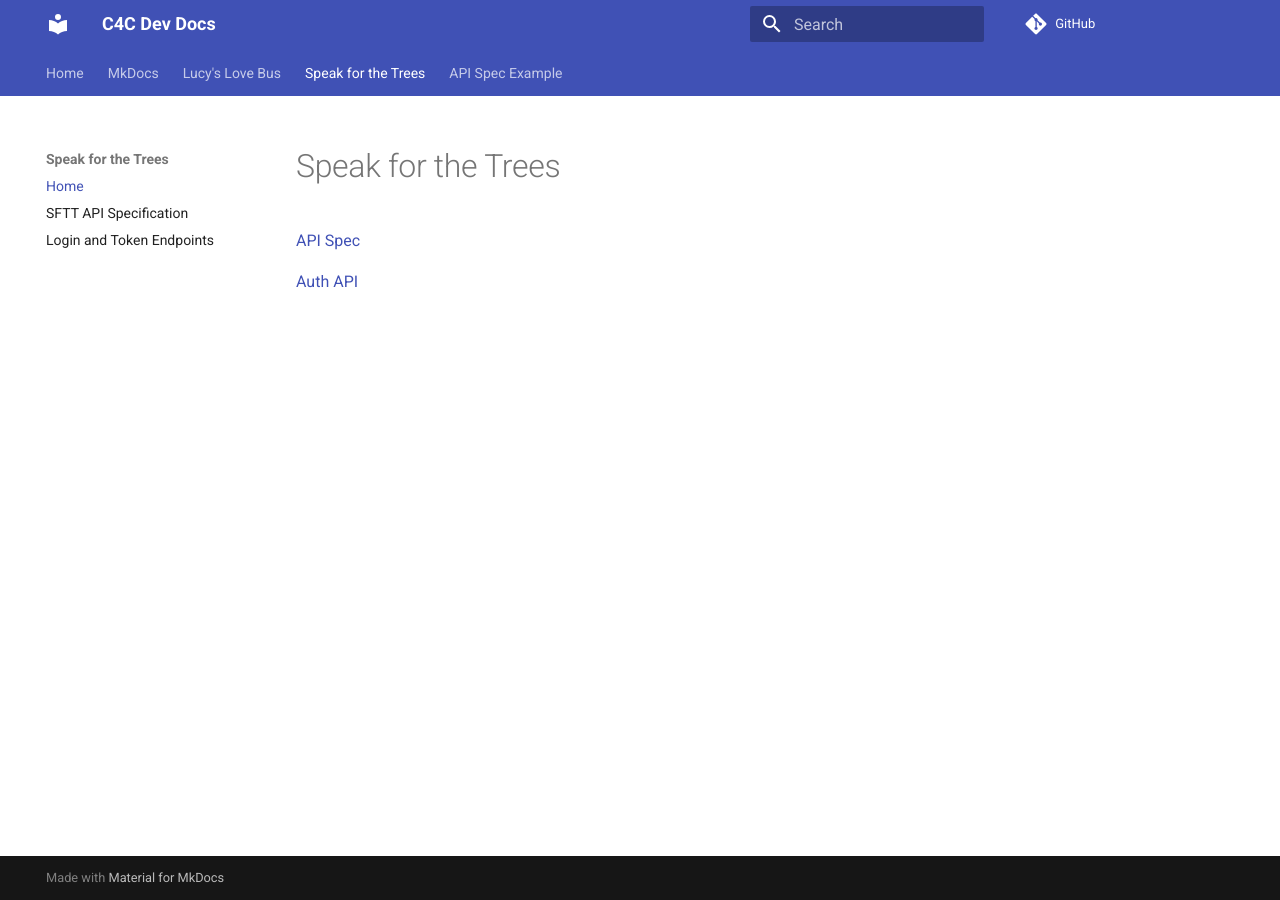
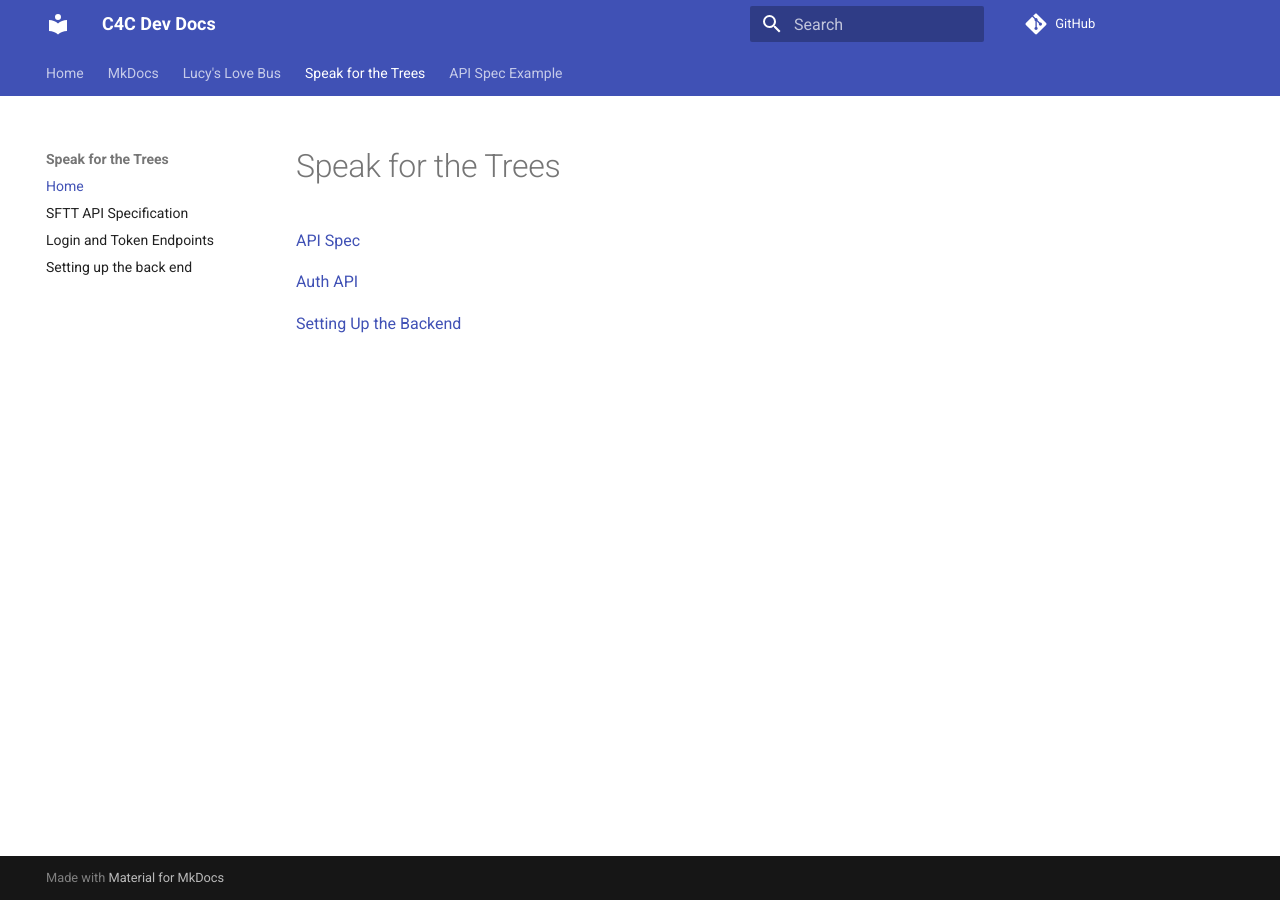
Before and after one commit to Code-4-Community/c4c-dev-docs, an MkDocs documentation site: the page built from docs/sftt/index.md, in a window 1280 px wide. Built offline with MkDocs 1.6.1 and Material for MkDocs 9.7.7, drawn with Linux system fonts in a browser that asks for light colours; comment, search, counter and statistics services are not loaded.

Commit message:
Created a new page and linked it

```diff
--- a/docs/sftt/index.md
+++ b/docs/sftt/index.md
@@ -3,3 +3,5 @@
 [API Spec](./sftt-api-spec.md)
 
 [Auth API](./sftt-auth-api.md)
+
+[Setting Up the Backend](./sftt-setup-backend.md)
--- /dev/null
+++ b/docs/sftt/sftt-setup-backend.md
@@ -0,0 +1,10 @@
+# Setting up the back end
+
+## Step 1
+some text here
+
+## Step 2
+some text here
+
+## Step 3
+some text here
--- a/mkdocs.yml
+++ b/mkdocs.yml
@@ -23,4 +23,5 @@ nav:
     - Home: sftt/index.md
     - sftt/sftt-api-spec.md
     - sftt/sftt-auth-api.md
+    - sftt/sftt-setup-backend.md
   - API Spec Example: api-spec-example.md
```
